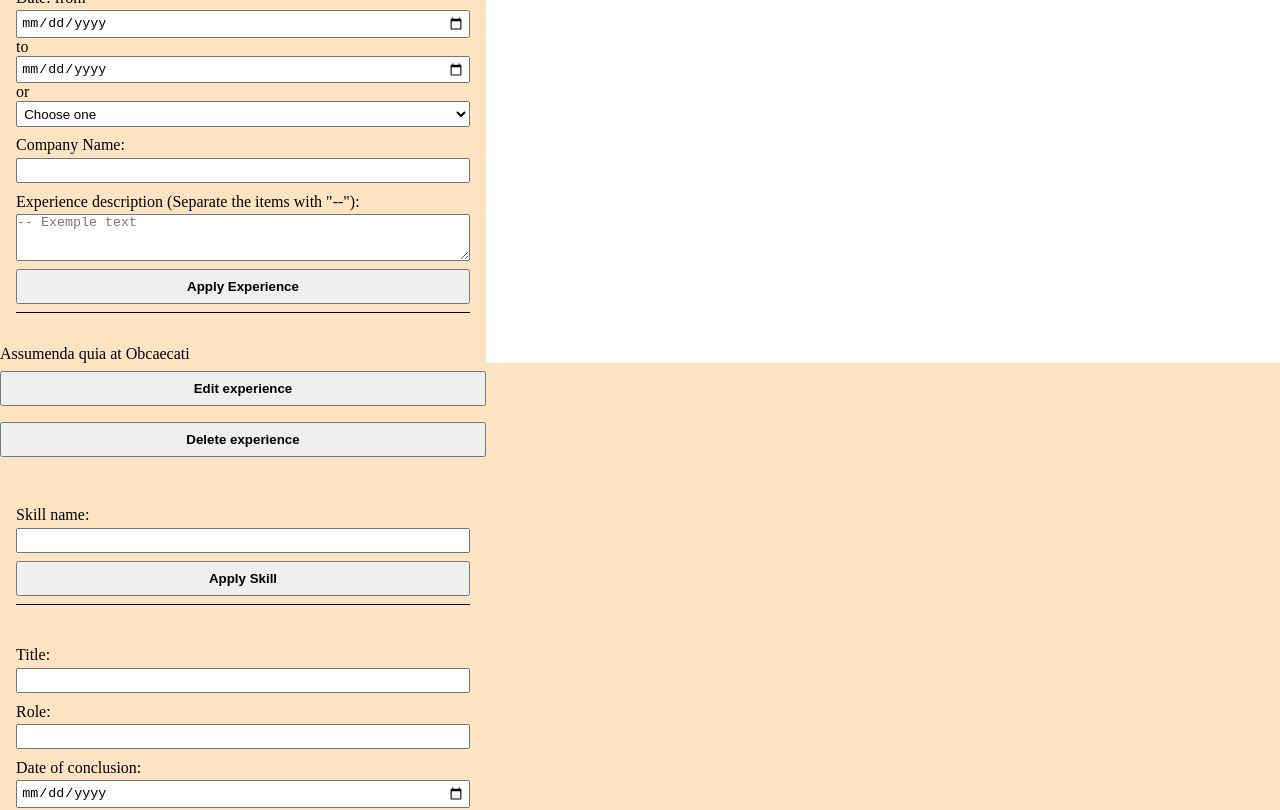
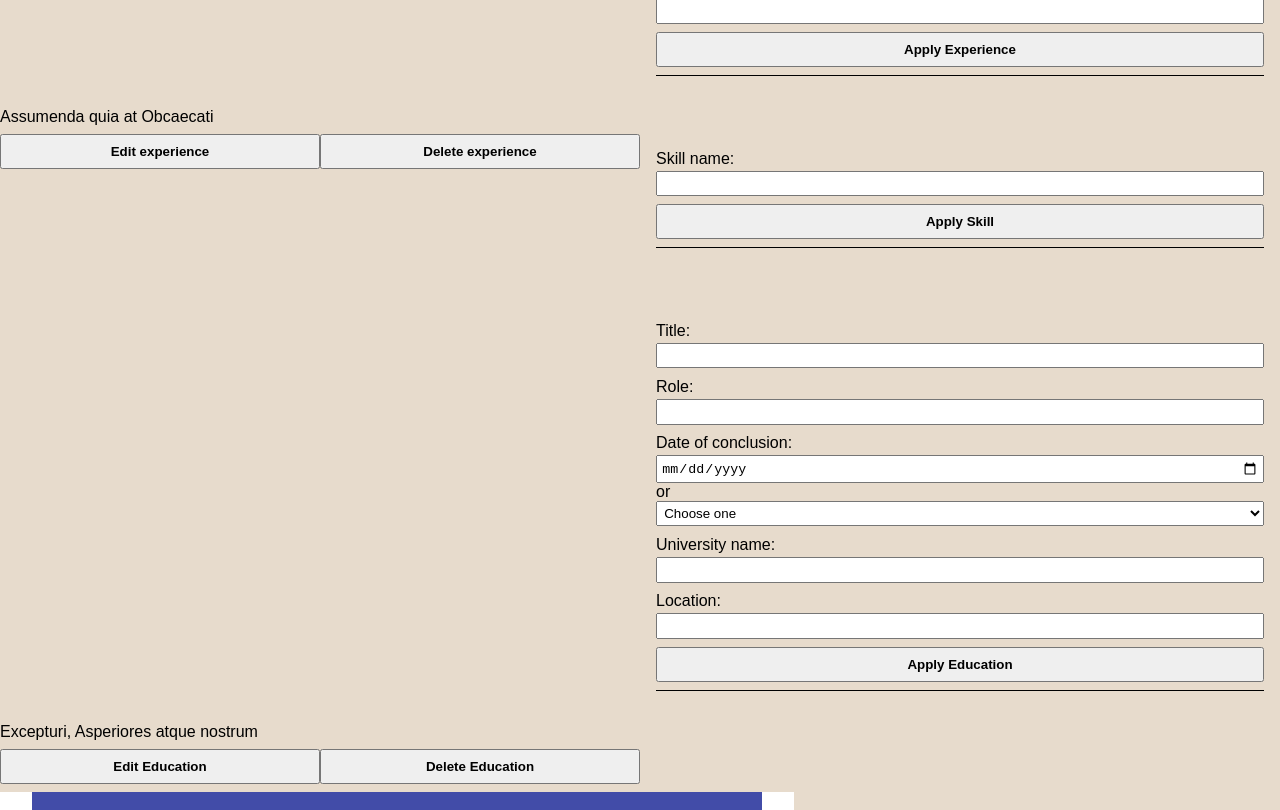
Before and after one commit to covolan/react-learning, a React (Vite) app in the folder project-odin-react/: page / in a window 1280 px wide. Shown: the part 760-1570 px from the top of the page. Built offline with nearby package versions, Linux system fonts and the light colour scheme.

Commit message:
Finished the logic

```diff
--- a/project-odin-react/src/App.jsx
+++ b/project-odin-react/src/App.jsx
@@ -26,7 +26,7 @@ const App = () => {
     {
       title: "Excepturi",
       role: "Asperiores atque nostrum",
-      conclusion: "22-10-2010",
+      conclusion: "2010-10-22",
       university: "Vitae numquam inventore",
       location: "quasi nemo",
     },
--- a/project-odin-react/src/components/Curriculum.jsx
+++ b/project-odin-react/src/components/Curriculum.jsx
@@ -103,11 +103,17 @@ const Education = ({ education }) => {
         EDUCATION<span className="title-bar"></span>
       </h2>
       {education.map((elem) => {
-        let tempDate = elem.conclusion.split("-");
+        let tempDate;
+        if (elem.conclusion == "current") {
+          tempDate = elem.conclusion;
+        } else {
+          tempDate = elem.conclusion.split("-");
+          tempDate = tempDate[0];
+        }
         return (
           <Fragment key={elem.title}>
             <p>
-              {elem.title}, {elem.role}, {tempDate[2]}
+              {elem.title}, {elem.role}, {tempDate}
             </p>
             <p>
               <strong>{elem.university}</strong> - {elem.location}.
--- a/project-odin-react/src/components/EditBar.jsx
+++ b/project-odin-react/src/components/EditBar.jsx
@@ -106,11 +106,12 @@ const ContactForm = ({ contacts, setContacts }) => {
         <input id="link-text" type="text" />
         <button className="btn">Apply Contact</button>
       </form>
-      <div className="added-contacts">
+      <div className="contacts">
         {contacts.map((elem) => {
           return (
             <Fragment key={elem.contactName}>
               <p>{elem.contactName}</p>
+              <div className="btn-wrap">
                 <button
                   className="btn"
                   onClick={() => editContact(elem.contactName)}
@@ -123,6 +124,7 @@ const ContactForm = ({ contacts, setContacts }) => {
                 >
                   Delete Contact
                 </button>
+              </div>
             </Fragment>
           );
         })}
@@ -236,7 +238,7 @@ const ExperienceForm = ({ experiences, setExperiences }) => {
           name="experience-description"
           id="experience-description"
           cols="30"
-          rows="3"
+          rows="10"
           placeholder="-- Exemple text"
         ></textarea>
         <button className="btn">Apply Experience</button>
@@ -248,12 +250,14 @@ const ExperienceForm = ({ experiences, setExperiences }) => {
               <p>
                 {exp.role} at {exp.company}
               </p>
+              <div className="btn-wrap">
                 <button className="btn" onClick={() => editExp(exp.company)}>
                   Edit experience
                 </button>
                 <button className="btn" onClick={() => delExp(exp.company)}>
                   Delete experience
                 </button>
+              </div>
             </Fragment>
           );
         })}
@@ -265,11 +269,11 @@ const ExperienceForm = ({ experiences, setExperiences }) => {
 const SkillsForm = ({ skills, setSkills }) => {
   const addSkill = (event) => {
     event.preventDefault();
-    const skillInput = document.querySelector("#skill");
+    const skillInput = document.querySelector("#skill"); // Document input
 
-    setSkills([...skills, skillInput.value]);
+    setSkills([...skills, skillInput.value]); // setting the skills
 
-    skillInput.value = "";
+    skillInput.value = ""; // Reseting the input
   };
 
   const editSkill = (selectedSkill) => {
@@ -282,7 +286,6 @@ const SkillsForm = ({ skills, setSkills }) => {
   const delSkill = (selectedSkill) => {
     const tempSkills = skills.filter((elem) => elem != selectedSkill);
     setSkills([tempSkills]);
-    console.log(skills, skills.length, skills[0]);
   };
 
   return (
@@ -297,12 +300,14 @@ const SkillsForm = ({ skills, setSkills }) => {
           return (
             <Fragment key={elem}>
               <p>{elem}</p>
+              <div className="btn-wrap">
                 <button className="btn" onClick={() => editSkill(elem)}>
                   Edit Skill
                 </button>
                 <button className="btn" onClick={() => delSkill(elem)}>
                   Delete Skill
                 </button>
+              </div>
             </Fragment>
           );
         })}
@@ -311,9 +316,11 @@ const SkillsForm = ({ skills, setSkills }) => {
   );
 };
 
-const EducationForm = ({education, setEducation}) => {
+const EducationForm = ({ education, setEducation }) => {
   const addEducation = (event) => {
     event.preventDefault();
+
+    // Getting the document elements
 
     const title = document.querySelector("#title");
     const role = document.querySelector("#education-role");
@@ -323,11 +330,15 @@ const EducationForm = ({education, setEducation}) => {
     const location = document.querySelector("#location");
     let finalDate;
 
-    if (dateCurrent.selectedIndex != 0) {
+    // Date logic
+
+    if (dateCurrent.selectedIndex == 0) {
       finalDate = date.value;
     } else {
       finalDate = "current";
     }
+
+    // Setting the state
 
     setEducation([
       ...education,
@@ -337,8 +348,10 @@ const EducationForm = ({education, setEducation}) => {
         conclusion: finalDate,
         university: university.value,
         location: location.value,
-      }
-    ])
+      },
+    ]);
+
+    // Reseting the input
 
     title.value = "";
     role.value = "";
@@ -346,9 +359,37 @@ const EducationForm = ({education, setEducation}) => {
     dateCurrent.selectedIndex = 0;
     university.value = "";
     location.value = "";
+  };
+
+  const editEducation = (eduTitle) => {
+    let tempEdu = education.filter((edu) => edu.title == eduTitle)[0];
+
+    const title = document.querySelector("#title");
+    const role = document.querySelector("#education-role");
+    const date = document.querySelector("#date-conclusion");
+    const dateCurrent = document.querySelector("#date-current");
+    const university = document.querySelector("#university-name");
+    const location = document.querySelector("#location");
+
+    title.value = tempEdu.title;
+    role.value = tempEdu.role;
+    university.value = tempEdu.university;
+    location.value = tempEdu.location;
+    if (tempEdu.conclusion == "current") {
+      dateCurrent.selectedIndex = 1;
+    } else {
+      date.value = tempEdu.conclusion;
     }
 
+    delEducation(eduTitle);
+  };
+
+  const delEducation = (eduTitle) => {
+    setEducation(education.filter((edu) => edu.title != eduTitle));
+  };
+
   return (
+    <Fragment>
       <form className="edit-bar-education" onSubmit={addEducation}>
         <label htmlFor="title">Title: </label>
         <input id="title" type="text" />
@@ -366,6 +407,26 @@ const EducationForm = ({education, setEducation}) => {
         <input id="location" type="text" />
         <button className="btn">Apply Education</button>
       </form>
+      <div className="education">
+        {education.map((edu) => {
+          return (
+            <Fragment key={edu.title + edu.role}>
+              <p>
+                {edu.title}, {edu.role}
+              </p>
+              <div className="btn-wrap">
+                <button className="btn" onClick={() => editEducation(edu.title)}>
+                  Edit Education
+                </button>
+                <button className="btn" onClick={() => delEducation(edu.title)}>
+                  Delete Education
+                </button>
+              </div>
+            </Fragment>
+          );
+        })}
+      </div>
+    </Fragment>
   );
 };
 
--- a/project-odin-react/src/style/style.css
+++ b/project-odin-react/src/style/style.css
@@ -5,16 +5,22 @@
 }
 
 body {
-  background-color: bisque;
+  background-color: rgb(231, 219, 204);
 }
 
 main {
   display: grid;
-  grid-template-columns: 1fr 1fr;
+  grid-template-columns: 1fr;
 }
 
 .edit-bar {
+  font-family: sans-serif;
   width: 100%;
+  display: grid;
+  grid-template-columns: 1fr 1fr;
+}
+.edit-bar textarea {
+  resize: none;
 }
 .edit-bar-summary-text {
   min-width: 100%;
@@ -26,7 +32,12 @@ main {
   flex-direction: column;
   margin: 2rem 1rem;
 }
-.edit-bar-contact input, .edit-bar-contact select, .edit-bar-experience input, .edit-bar-experience select, .edit-bar-skills input, .edit-bar-skills select, .edit-bar-education input, .edit-bar-education select, .edit-bar-summary input, .edit-bar-summary select {
+.edit-bar-contact input,
+.edit-bar-contact select, .edit-bar-experience input,
+.edit-bar-experience select, .edit-bar-skills input,
+.edit-bar-skills select, .edit-bar-education input,
+.edit-bar-education select, .edit-bar-summary input,
+.edit-bar-summary select {
   padding: 0.2rem;
 }
 .edit-bar-contact label, .edit-bar-experience label, .edit-bar-skills label, .edit-bar-education label, .edit-bar-summary label {
@@ -38,6 +49,16 @@ main {
   width: 100%;
   font-weight: 700;
   margin: 0.5rem 0;
+}
+
+.btn-wrap {
+  display: flex;
+  flex-direction: row;
+}
+
+.contact, .experiences, .skills, .education {
+  height: -moz-max-content;
+  height: max-content;
 }
 
 .cv {
--- a/project-odin-react/src/style/style.scss
+++ b/project-odin-react/src/style/style.scss
@@ -8,28 +8,39 @@ $bar-color: rgb(66, 76, 168);
 }
 
 body {
-    background-color: bisque;
+  background-color: rgb(231, 219, 204);
 }
 
 main {
   display: grid;
-    grid-template-columns: 1fr 1fr;
+  grid-template-columns: 1fr;
 }
 
 .edit-bar {
+    textarea {
+        resize: none;
+    }
+  font-family: sans-serif;
   width: 100%;
+  display: grid;
+  grid-template-columns: 1fr 1fr;
   &-summary {
-        &-text{
+    &-text {
       min-width: 100%;
       max-width: 100%;
     }
   }
-    &-contact, &-experience, &-skills, &-education, &-summary {
+  &-contact,
+  &-experience,
+  &-skills,
+  &-education,
+  &-summary {
     border-bottom: 1px solid black;
     display: flex;
     flex-direction: column;
     margin: 2rem 1rem;
-        input, select {
+    input,
+    select {
       padding: 0.2rem;
     }
     label {
@@ -43,6 +54,15 @@ main {
   width: 100%;
   font-weight: 700;
   margin: 0.5rem 0;
+}
+
+.btn-wrap {
+    display: flex;
+    flex-direction: row;
+}
+
+.contact, .experiences, .skills, .education {
+    height: max-content;
 }
 
 .cv {
@@ -93,7 +113,11 @@ main {
     &-experience-title {
       padding-top: 1rem;
     }
-        &-skills, &-contact, &-summary, &-experience, &-education {
+    &-skills,
+    &-contact,
+    &-summary,
+    &-experience,
+    &-education {
       height: min-content;
     }
   }
```
Also changed, not shown: 1 other file (tests, documents, lock files or other folders). Lines whose indentation alone changed are shown as unchanged.
